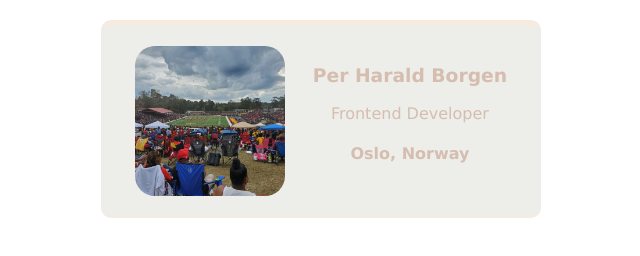
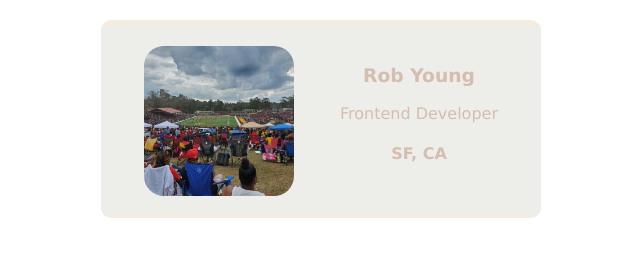
Before and after one commit to RobBoothAppDev21/business-card, a website built with Vite: page index.html in a window 1280 px wide. Shown: the whole page, without its empty margins (319-959 px from the left). Built offline with nearby package versions, Linux system fonts and the light colour scheme.

Commit message:
Update index.html

```diff
--- a/index.html
+++ b/index.html
@@ -6,9 +6,9 @@
         <div class="card">
             <img class="avatar" src="images/TUHC2022.JPG">
             <div >
-                <h3>Per Harald Borgen</h3>
+                <h3>Rob Young</h3>
                 <p>Frontend Developer</p>
-                <h4>Oslo, Norway</h4>
+                <h4>SF, CA</h4>
             </div>
         </div>
     </body>
```
